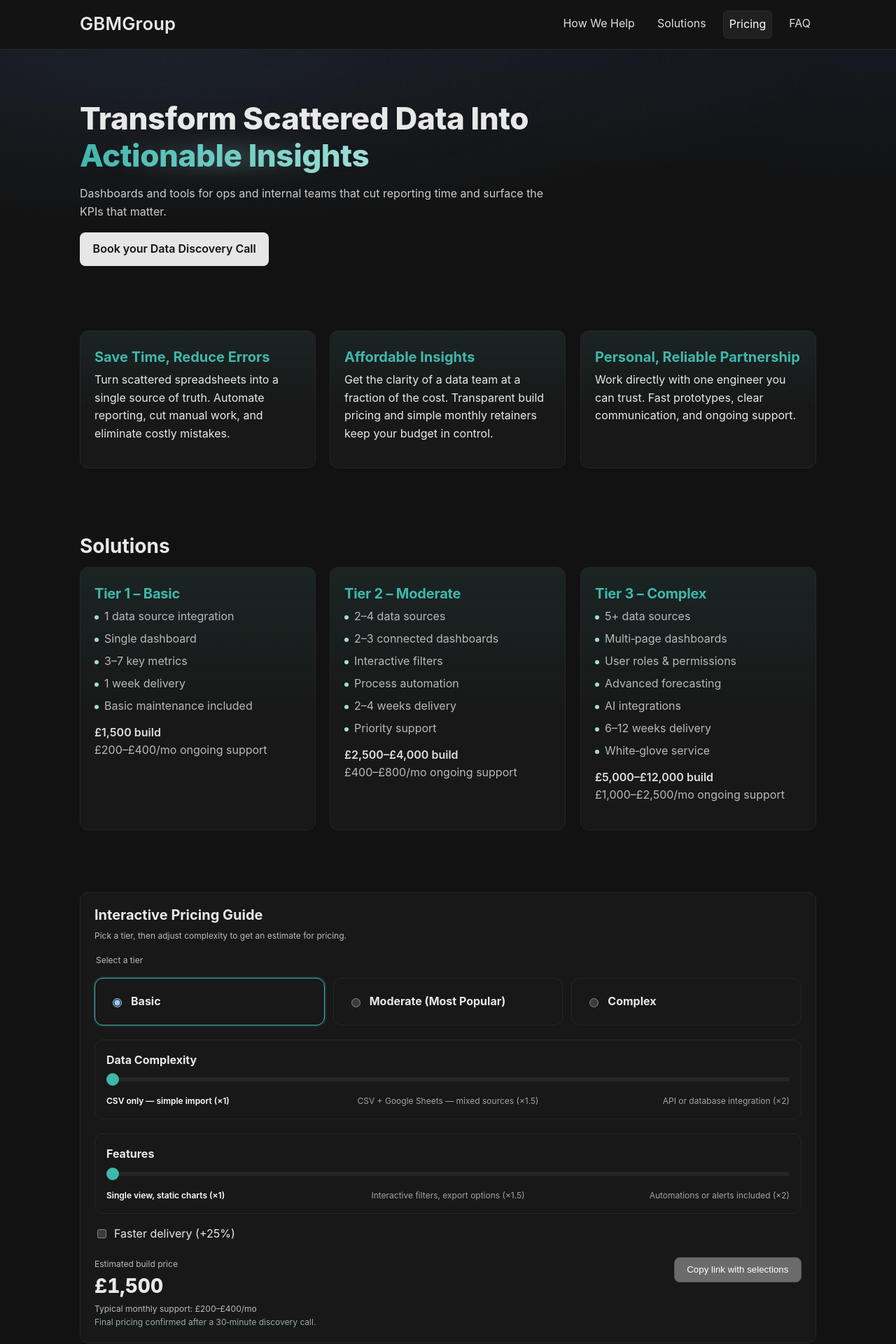
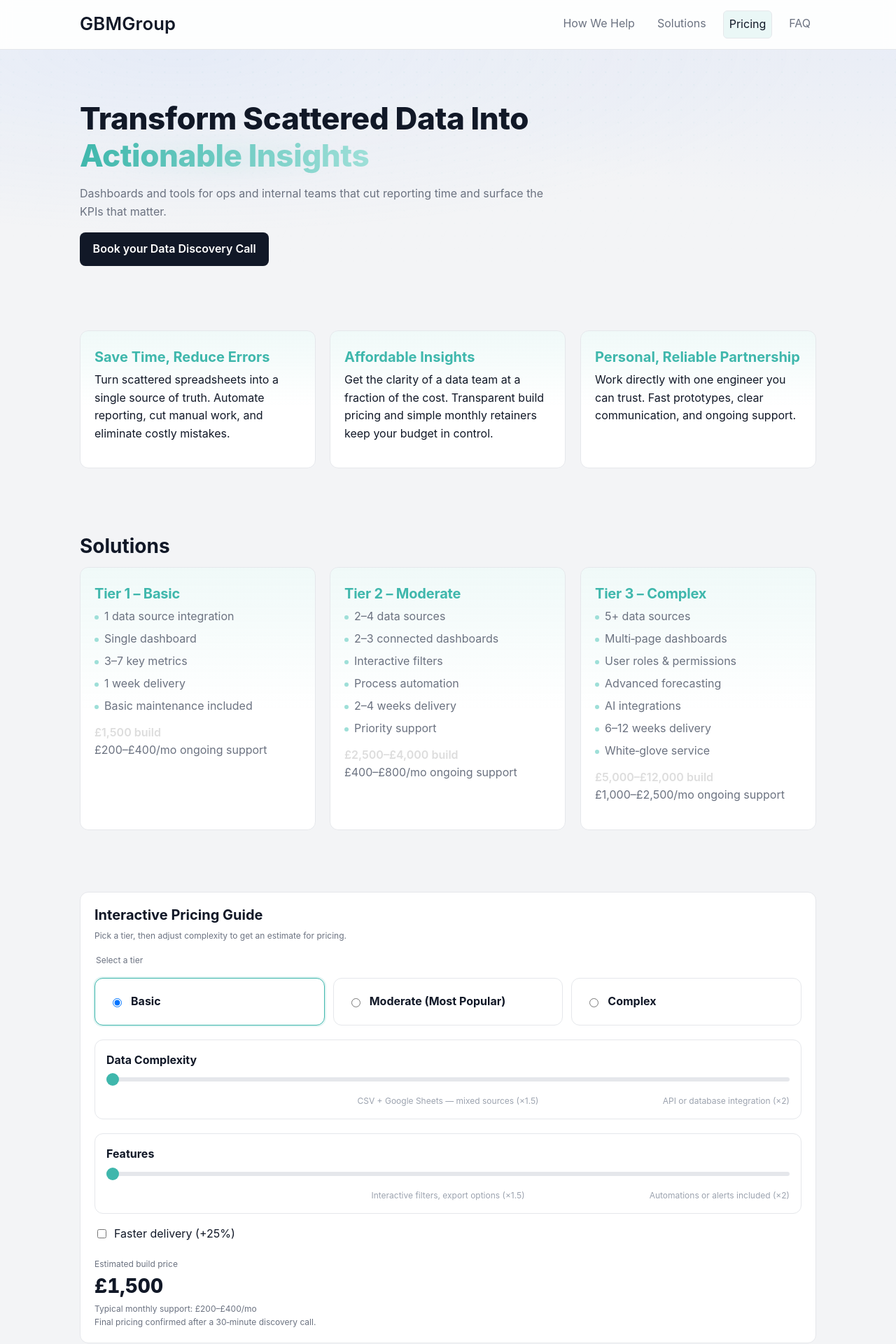
Before and after one commit to georgemarsh1809/NavoraLandingPage, a React (Vite) app: page / in a window 1280 px wide. Shown: the top 1920 px of the page at 70% size. Built offline with nearby package versions, Linux system fonts and the light colour scheme.

Commit message:
created light mode

```diff
--- a/src/App.css
+++ b/src/App.css
@@ -1,18 +1,69 @@
 /* ---------- Base / Theme ---------- */
 :root {
-    /* Original dark scheme */
-    --bg: #121212; /* slightly lighter dark */
-    --panel: #181818; /* softer panels */
-    --line: #262626; /* gentler dividers */
-    --muted: #b8b8b8; /* toned down text */
+    /* Dark mode (default) */
+    --bg: #121212;
+    --panel: #181818;
+    --line: #262626;
+    --muted: #b8b8b8;
     --muted-2: #a3a3a3;
-    --text: #e8e8e8; /* off‑white */
-    --accent: #3fb7ac; /* softer teal */
-    --accent-soft: #9edfd8; /* light accent for gradients */
+    --text: #e8e8e8;
+    --accent: #3fb7ac;
+    --accent-soft: #9edfd8;
     --shadow: 0 0 0 2px rgba(63, 183, 172, 0.15);
     --radius: 12px;
-    --gap: 1.25rem; /* global grid gap */
+    --gap: 1.25rem;
+    /* UI state tokens */
+    --header-bg: rgba(20, 20, 20, 0.8);
+    --mobile-menu-bg: rgba(20, 20, 20, 0.7);
+    --nav-hover-bg: #161616;
+    --nav-active-bg: #202020;
+    --nav-active-border: #2a2a2a;
+    --btn-bg: #e6e6e6;
+    --btn-bg-hover: #dcdcdc;
+    --btn-outline-border: #555;
+    --btn-outline-hover-border: #666;
+    --btn-outline-hover-bg: #141414;
+    --menu-toggle-border: #333;
+    --menu-toggle-hover-bg: #151515;
     color-scheme: dark;
+}
+
+@media (prefers-color-scheme: light) {
+    :root {
+        /* Light mode */
+        --bg: #F3F4F6;
+        --panel: #FFFFFF;
+        --line: #E5E7EB;
+        --text: #111827;
+        --muted: #6B7280;
+        --muted-2: #9CA3AF;
+        /* Keep teal accent for brand consistency */
+        --accent: #3fb7ac;
+        --accent-soft: #9edfd8;
+        --shadow: 0 0 0 2px rgba(63, 183, 172, 0.15);
+        --header-bg: rgba(255, 255, 255, 0.86);
+        --mobile-menu-bg: rgba(255, 255, 255, 0.95);
+        --nav-hover-bg: rgba(63, 183, 172, 0.12);
+        --nav-active-bg: rgba(63, 183, 172, 0.10);
+        --nav-active-border: var(--line);
+        --btn-bg: #0f172a; /* subtle dark text on light */
+        --btn-bg-hover: #111827;
+        --btn-outline-border: var(--line);
+        --btn-outline-hover-border: var(--accent);
+        --btn-outline-hover-bg: rgba(63, 183, 172, 0.12);
+        color-scheme: light;
+    }
+    /* Invert hero button only in light mode for contrast */
+    .hero .btn {
+        background: var(--text);
+        color: var(--panel);
+        border-color: var(--text);
+    }
+    .hero .btn:hover {
+        background: #0f172a;
+        color: var(--panel);
+        border-color: #0f172a;
+    }
 }
 
 *,
@@ -132,14 +183,14 @@ a:hover {
 }
 
 .card:hover {
-    border-color: #2a2a2a;
+    border-color: var(--line);
 }
 
 .header {
     position: sticky;
     top: 0;
     z-index: 10;
-    background: rgba(20, 20, 20, 0.8);
+    background: var(--header-bg);
     border-bottom: 1px solid var(--line);
     padding: 0.9rem 0;
     backdrop-filter: saturate(160%) blur(8px);
@@ -174,13 +225,8 @@ a:hover {
         var(--panel);
 }
 #value .card:hover {
-    box-shadow: 0 8px 24px rgba(0, 0, 0, 0.25), var(--shadow);
-    background: linear-gradient(
-            180deg,
-            rgba(63, 183, 172, 0.08),
-            rgba(63, 183, 172, 0) 55%
-        ),
-        var(--panel);
+    box-shadow: none;
+    background: var(--panel);
 }
 
 /* Solutions cards: match Value Props visual treatment */
@@ -197,24 +243,19 @@ a:hover {
         var(--panel);
 }
 #solutions .card:hover {
-    box-shadow: 0 8px 24px rgba(0, 0, 0, 0.25), var(--shadow);
-    background: linear-gradient(
-            180deg,
-            rgba(63, 183, 172, 0.08),
-            rgba(63, 183, 172, 0) 55%
-        ),
-        var(--panel);
+    box-shadow: none;
+    background: var(--panel);
 }
 #solutions .card:hover p,
-#solutions .card:hover li { color: var(--text); }
+#solutions .card:hover li { color: inherit; }
 #pricing label.card {
     cursor: pointer;
 }
 #value .card:hover h3 {
-    color: var(--accent-soft);
+    color: var(--accent);
 }
 #value .card:hover p {
-    color: var(--text);
+    color: inherit;
 }
 
 /* ---------- Navigation ---------- */
@@ -223,18 +264,18 @@ a:hover {
     gap: 1rem;
 }
 .nav a {
-    color: #ddd;
+    color: var(--muted);
     padding: 6px 8px;
     border-radius: 6px;
 }
 .nav a:hover {
-    background: #161616;
+    background: transparent;
     text-decoration: none;
 }
 .nav a.active {
-    color: #fff;
-    background: #202020;
-    border: 1px solid #2a2a2a;
+    color: var(--text);
+    background: var(--nav-active-bg);
+    border: 1px solid var(--nav-active-border);
     position: relative;
 }
 /* Keyboard focus on nav */
@@ -256,7 +297,7 @@ a:hover {
     cursor: pointer;
 }
 .btn:hover {
-    background: #dcdcdc;
+    background: #e6e6e6;
 }
 .btn-outline {
     display: inline-block;
@@ -270,8 +311,8 @@ a:hover {
     box-shadow: var(--shadow);
 }
 .btn-outline:hover {
-    border-color: #666;
-    background: #141414;
+    border-color: #555;
+    background: transparent;
 }
 
 /* ---------- Mobile Nav ---------- */
@@ -283,7 +324,7 @@ a:hover {
     padding: 6px;
 }
 .menu-toggle:hover {
-    background: #151515;
+    background: transparent;
 }
 
 .mobile-menu {
@@ -308,7 +349,7 @@ a:hover {
     color: #eee;
 }
 .mobile-nav a:hover {
-    background: #161616;
+    background: transparent;
     text-decoration: none;
 }
 .mobile-nav a.active {
@@ -338,7 +379,7 @@ a:hover {
     font-size: clamp(2rem, 5vw, 2.75rem);
 }
 .hero p {
-    color: #ccc;
+    color: var(--muted);
     max-width: 680px;
 }
 
@@ -491,9 +532,9 @@ a:hover {
 }
 .hero .btn:hover {
     transform: translateY(-2px);
-    background: #efefef;
-    border-color: #cfcfcf;
-    box-shadow: 0 8px 20px rgba(0, 0, 0, 0.25), var(--shadow);
+    background: inherit;
+    border-color: transparent;
+    box-shadow: none;
 }
 .hero .btn:active {
     transform: translateY(-1px);
@@ -523,7 +564,7 @@ a:hover {
     transition: opacity 0.25s ease;
 }
 .hero .btn:hover::after {
-    opacity: 1;
+    opacity: 0;
 }
 .highlight {
     background: linear-gradient(90deg, var(--accent), var(--accent-soft));
@@ -538,7 +579,7 @@ a:hover {
     color: var(--accent);
     letter-spacing: -0.01em;
 }
-#solutions .card:hover h3 { color: var(--accent-soft); }
+#solutions .card:hover h3 { color: var(--accent); }
 #solutions .card ul {
     list-style: none;
     padding-left: 0;
@@ -782,16 +823,16 @@ summary:focus-visible {
         box-shadow 0.18s ease, background-color 0.18s ease;
 }
 #pricing label.card:hover {
-    transform: translateY(-3px);
-    border-color: var(--accent);
-    box-shadow: var(--shadow);
+    transform: none;
+    border-color: var(--line);
+    box-shadow: none;
 }
 #pricing label.card:hover strong {
-    color: var(--accent);
+    color: inherit;
 }
 #pricing .container label[style*='inline-flex']:hover,
 #pricing .container label[style*='inline-flex']:hover * {
-    color: #ddd;
+    color: inherit;
 }
 
 /* ---------- Media safety ---------- */
--- a/src/calc.jsx
+++ b/src/calc.jsx
@@ -130,6 +130,7 @@ export default function PricingCalculator() {
     };
 
     const [selTier, setSelTier] = useState('simple');
+    // Continuous sliders: 0..100 (0=low, 50=med, 100=high)
     const [dataIdx, setDataIdx] = useState(0);
     const [featIdx, setFeatIdx] = useState(0);
     const [rush, setRush] = useState(false);
@@ -152,20 +153,48 @@ export default function PricingCalculator() {
         if (tierKey && tiers[tierKey]) setSelTier(tierKey);
         if (d !== null) {
             const n = Number(d);
-            if (!Number.isNaN(n) && n >= 0 && n <= 2) setDataIdx(n);
+            if (!Number.isNaN(n)) {
+                // Support old 0/1/2 values by mapping to 0/50/100
+                if (n >= 0 && n <= 2 && Number.isInteger(n)) {
+                    setDataIdx(n * 50);
+                } else if (n >= 0 && n <= 100) {
+                    setDataIdx(n);
+                }
+            }
         }
         if (f !== null) {
             const n = Number(f);
-            if (!Number.isNaN(n) && n >= 0 && n <= 2) setFeatIdx(n);
+            if (!Number.isNaN(n)) {
+                if (n >= 0 && n <= 2 && Number.isInteger(n)) {
+                    setFeatIdx(n * 50);
+                } else if (n >= 0 && n <= 100) {
+                    setFeatIdx(n);
+                }
+            }
         }
         if (r !== null) setRush(r === '1');
     }, []);
 
+    // Map continuous slider position to the nearest band (low/med/high)
+    const nearestBandIdx = (p) => {
+        const targets = [0, 50, 100];
+        let best = 0;
+        let dist = Infinity;
+        for (let i = 0; i < targets.length; i++) {
+            const d = Math.abs(p - targets[i]);
+            if (d < dist) {
+                dist = d;
+                best = i;
+            }
+        }
+        return best; // 0, 1, or 2
+    };
+
     const estimate = useMemo(() => {
         const t = tiers[selTier];
         const scale = tierScales[selTier];
-        const wData = scale.data[dataIdx].w;
-        const wFeat = scale.features[featIdx].w;
+        const wData = scale.data[nearestBandIdx(dataIdx)].w;
+        const wFeat = scale.features[nearestBandIdx(featIdx)].w;
         let price = t.base * wData * wFeat;
         if (rush) price *= 1.25;
         if (contingency) price *= 1.2;
@@ -179,8 +208,8 @@ export default function PricingCalculator() {
         const url = new URL(window.location.href);
         const qp = url.searchParams;
         qp.set('tier', selTier);
-        qp.set('data', String(dataIdx));
-        qp.set('features', String(featIdx));
+        qp.set('data', String(Math.round(dataIdx)));
+        qp.set('features', String(Math.round(featIdx)));
         qp.set('rush', rush ? '1' : '0');
         url.search = qp.toString();
         return url.toString();
@@ -192,7 +221,7 @@ export default function PricingCalculator() {
                 {/* <h2 className="section-title">Pricing</h2> */}
                 <div className="card">
                     <h3 style={{ marginTop: 0 }}>Interactive Pricing Guide</h3>
-                    <p className="small" style={{ color: '#bbb' }}>
+                    <p className="small">
                         Pick a tier, then adjust complexity to get an estimate
                         for pricing.
                     </p>
@@ -202,7 +231,6 @@ export default function PricingCalculator() {
                         <legend
                             id="tier-legend"
                             className="small"
-                            style={{ color: '#bbb' }}
                         >
                             Select a tier
                         </legend>
@@ -325,7 +353,7 @@ export default function PricingCalculator() {
                         }}
                     >
                         <div>
-                            <div className="small" style={{ color: '#bbb' }}>
+                            <div className="small">
                                 Estimated build price
                             </div>
                             <div
@@ -339,33 +367,15 @@ export default function PricingCalculator() {
                             >
                                 £{estimate.toLocaleString()}
                             </div>
-                            <div className="small" style={{ color: '#bbb' }}>
+                            <div className="small">
                                 Typical monthly support: £{tier.retainer[0]}–£
                                 {tier.retainer[1]}/mo
                             </div>
-                            <div className="small" style={{ color: '#9aa' }}>
+                            <div className="small">
                                 Final pricing confirmed after a 30‑minute
                                 discovery call.
                             </div>
-                        {/* Removed "What’s included" list for a cleaner output */}
-                        </div>
-                        <div style={{ justifySelf: 'end' }}>
-                            <button
-                                type="button"
-                                className="btn-outline"
-                                onClick={async () => {
-                                    try {
-                                        await navigator.clipboard.writeText(
-                                            shareUrl
-                                        );
-                                        alert('Link copied');
-                                    } catch {
-                                        prompt('Copy this link:', shareUrl);
-                                    }
-                                }}
-                            >
-                                Copy link with selections
-                            </button>
+                            {/* Removed "What’s included" list for a cleaner output */}
                         </div>
                     </div>
                 </div>
@@ -383,7 +393,7 @@ function TierSlider({ label, value, onChange, ticks }) {
             <input
                 type="range"
                 min={0}
-                max={2}
+                max={100}
                 step={1}
                 value={value}
                 onChange={(e) => onChange(parseInt(e.target.value, 10))}
@@ -393,7 +403,15 @@ function TierSlider({ label, value, onChange, ticks }) {
                 {ticks.map((t, i) => (
                     <span
                         key={t.key}
-                        className={value === i ? 'is-active' : ''}
+                        className={(() => {
+                            const targets = [0, 50, 100];
+                            const nearest = targets.reduce((a, b) =>
+                                Math.abs(b - value) < Math.abs(a - value)
+                                    ? b
+                                    : a
+                            );
+                            return nearest === targets[i] ? 'is-active' : '';
+                        })()}
                     >
                         {t.label}
                     </span>
```
